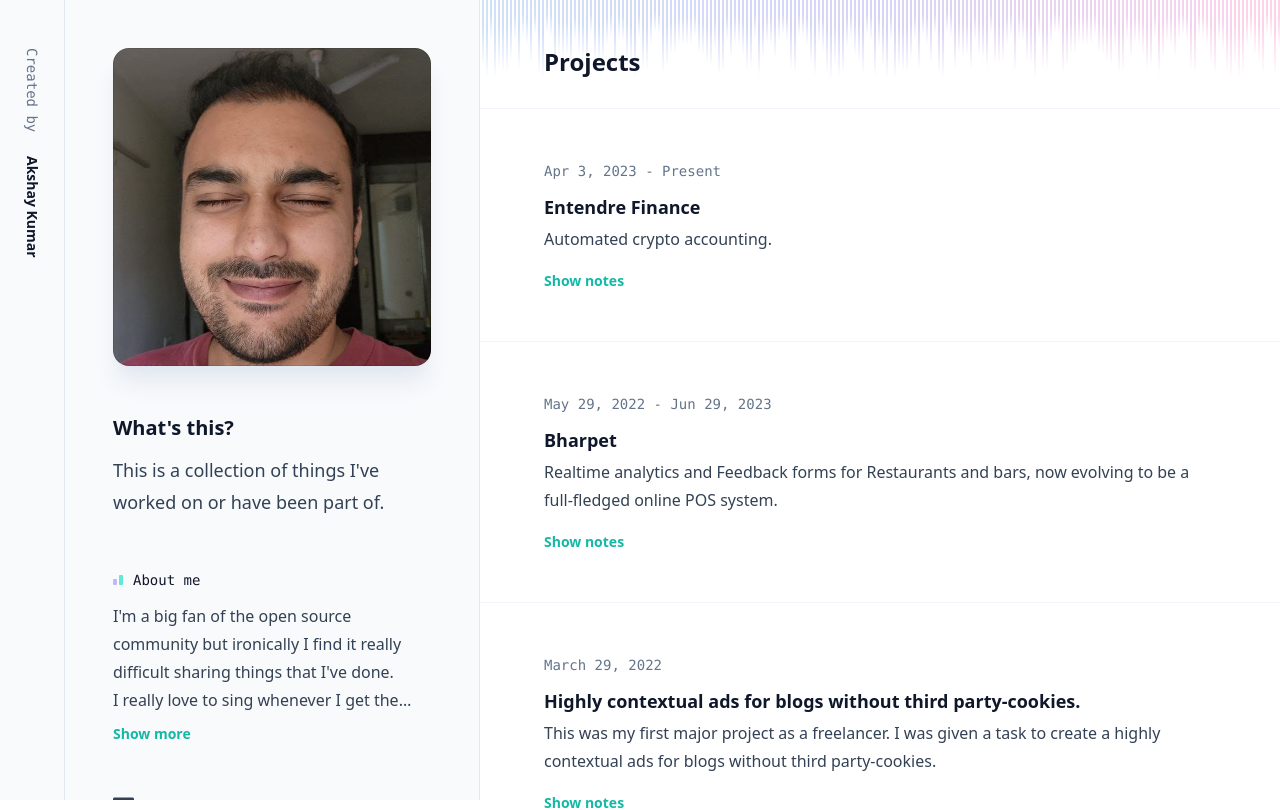
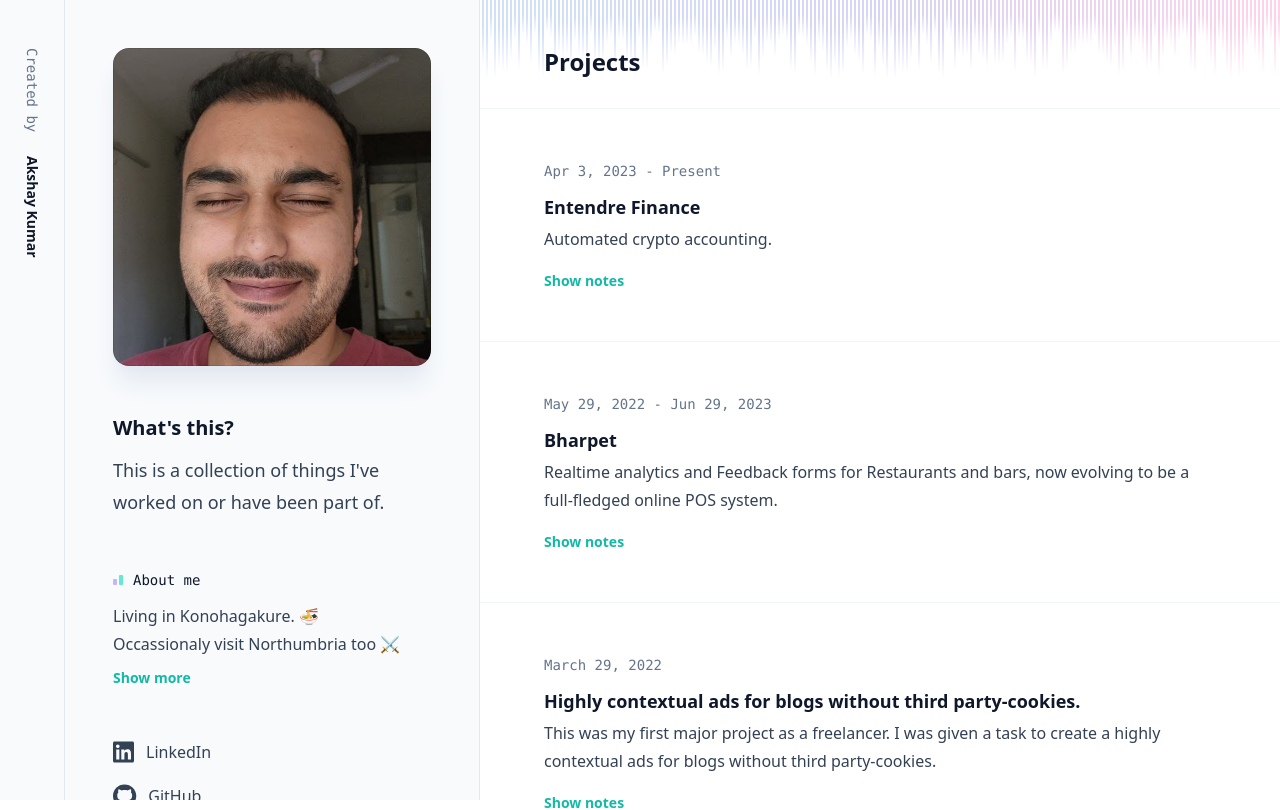
Before and after one commit to akshay-nm/akshay-ooo, a Next.js app: page / in a window 1280 px wide. Shown: the top 810 px of the page. Built offline with nearby package versions, Linux system fonts and the light colour scheme; a web font is replaced by a local one.

Commit message:
cleanup bio

```diff
--- a/src/components/Layout.jsx
+++ b/src/components/Layout.jsx
@@ -8,11 +8,11 @@ import posterImage from '@/images/profile.jpg'
 import { FontAwesomeIcon } from '@fortawesome/react-fontawesome'
 import {
   faGithub,
-//   faInstagram,
-//   faInstagramSquare,
+  //   faInstagram,
+  //   faInstagramSquare,
   faLinkedin,
   faMediumM,
-//   faYoutube,
+  //   faYoutube,
 } from '@fortawesome/free-brands-svg-icons'
 
 function random(length, min, max, seed = 1) {
@@ -96,13 +96,7 @@ function AboutSection(props) {
           'lg:line-clamp-4': !isExpanded,
         })}
       >
-        {/* On this page, I&apos;ll skim over some of my endeavours, occasionally
-        deep diving into the process behind the deeds, without actually getting
-        the full story. */}
-        I&apos;m a big fan of the open source community but ironically I find it
-        really difficult sharing things that I&apos;ve done. <br />I really love
-        to sing whenever I get the chance.
-        <br /> Currently living in Konohagakure. 🍜 <br />
+        Living in Konohagakure. 🍜 <br />
         Occassionaly visit Northumbria too ⚔️
       </p>
       {!isExpanded && (
```
